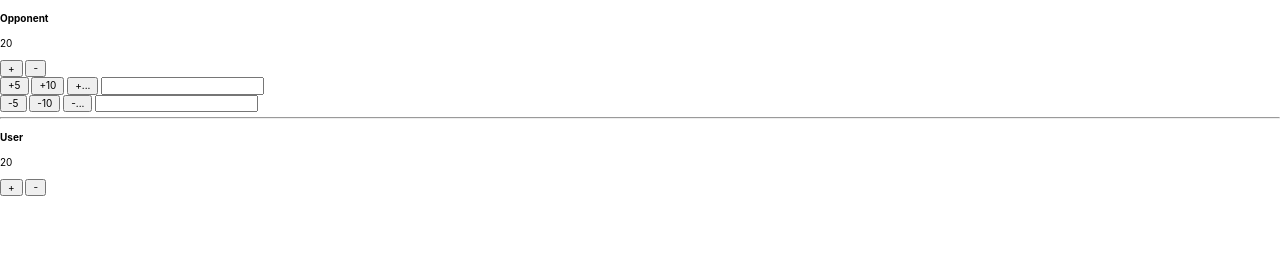
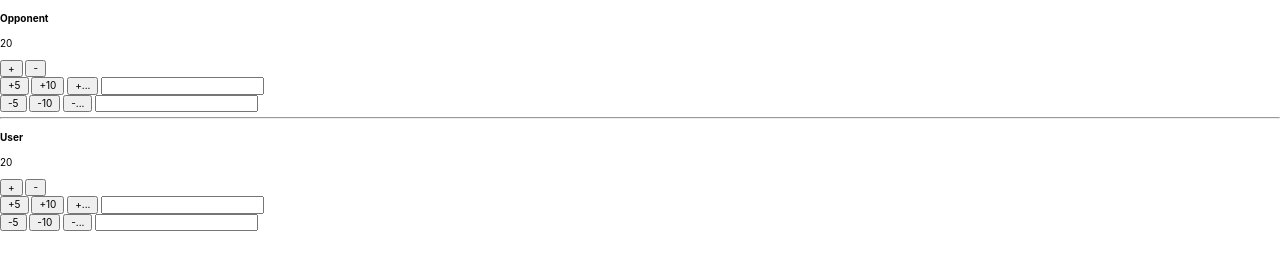
Before and after one commit to NShelton14/Project, a website: page index.html in a window 1280 px wide. Drawn offline with nearby package versions, Linux system fonts and the light colour scheme.

Commit message:
User 5, 10, and input buttons added

```diff
--- a/index.html
+++ b/index.html
@@ -40,6 +40,18 @@
       <p id="user"></p>
       <button id="userPlus">+</button>
       <button id="userMinus">-</button>
+      <div>
+        <button id="userPlusFive">+5</button>
+        <button id="userPlusTen">+10</button>
+        <button id="userPlusIn">+...</button>
+        <input type="number" for="userPlusIn" />
+      </div>
+      <div>
+        <button id="userMinusFive">-5</button>
+        <button id="userMinusTen">-10</button>
+        <button id="userMinusIn">-...</button>
+        <input type="number" for="userMinusIn" />
+      </div>
     </form>
     <script src="./scripts.js" type="module"></script>
   </body>
```
